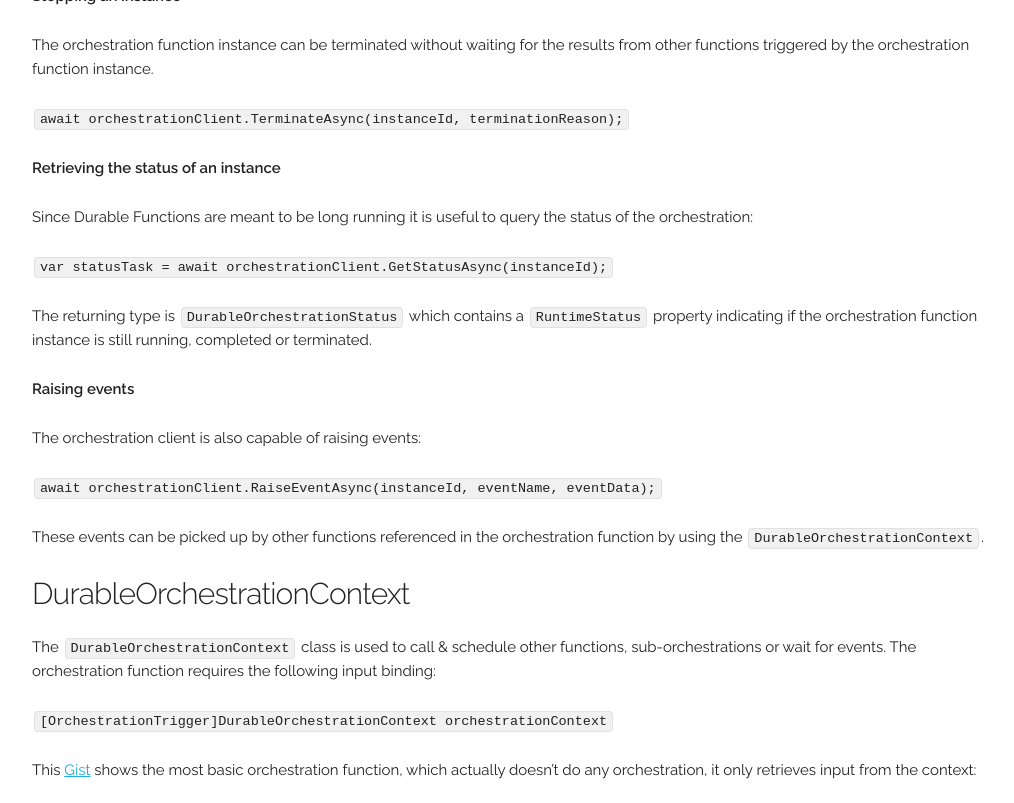
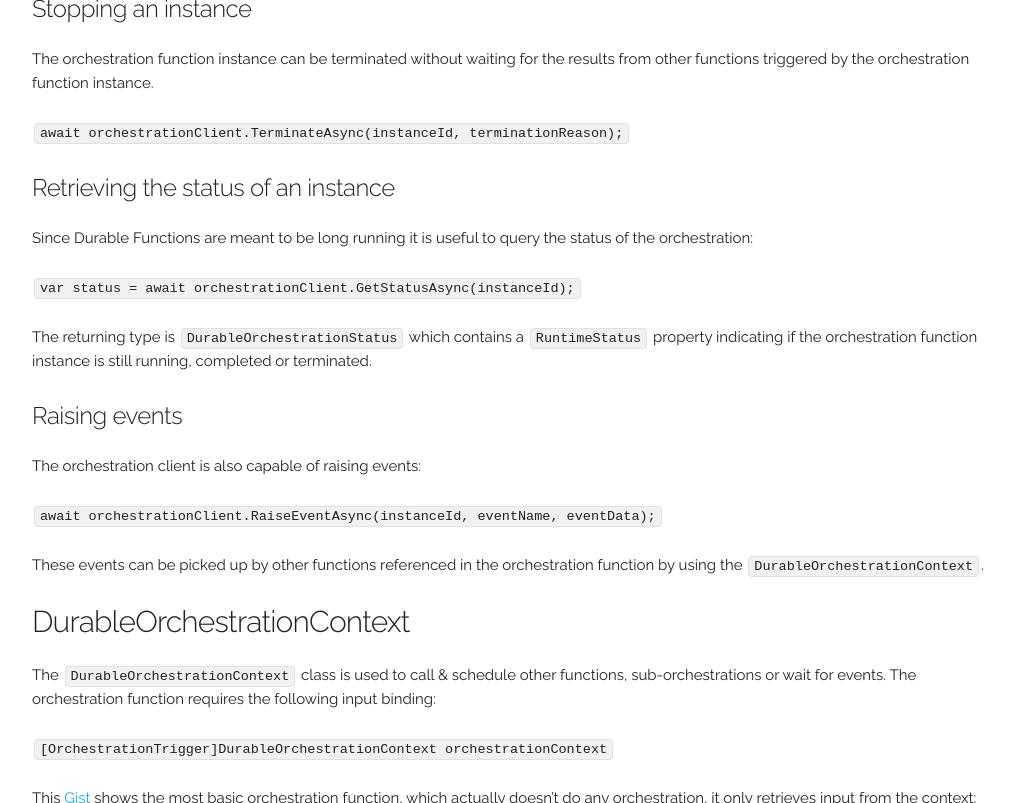
Before and after one commit to marcduiker/marcduiker.github.io, a Jekyll site: the page built from _posts/2017-11-05-durable-azure-functions-stateful-orchestrations.md, in a window 1280 px wide and 900 px high, scrolled down 1976 px, cut to the strip 0-803 px from the top of the window. Shown: the whole strip, without its empty margins (128-1142 px from the left). Built offline with Jekyll 4.4.1, drawn with Linux system fonts in a browser that asks for light colours; nearby versions of some CDN libraries; comment, search, counter and statistics services are not loaded.

Commit message:
Added article break and changed headings

```diff
--- a/_posts/2017-11-05-durable-azure-functions-stateful-orchestrations.md
+++ b/_posts/2017-11-05-durable-azure-functions-stateful-orchestrations.md
@@ -9,6 +9,8 @@ tags: azure functions serverless faas "functions as a service"
 ## Durable Functions
 
 The most recent addition to Azure Functions, the FaaS Service offering from Microsoft, is called [Durable Functions](https://azure.github.io/azure-functions-durable-extension/articles/overview.html){:target="_blank"}. With this extension long running and stateful function orchestrations can be developed. This is a welcome addition to the Azure serverless product suite since it is now much easier to implement function chaining and fan-in/fan-out messaging scenarios.
+
+<!--more-->
 
 ### How does it work?
 
@@ -27,7 +29,7 @@ In order to use this client the following input binding needs to be added:
 
 The client exposes the following functionalities:
 
-__Starting an instance__
+##### Starting an instance
 
 This will start a new instance of an orchestration function.
 
@@ -37,21 +39,21 @@ This [Gist](https://gist.github.com/marcduiker/e0e7cb5c7eb81614ab5a4470de95d74a)
 
 {% gist e0e7cb5c7eb81614ab5a4470de95d74a %}
 
-__Stopping an instance__
+##### Stopping an instance
 
 The orchestration function instance can be terminated without waiting for the results from other functions triggered by the orchestration function instance.
 
 `await orchestrationClient.TerminateAsync(instanceId, terminationReason);`
 
-__Retrieving the status of an instance__
+##### Retrieving the status of an instance
 
 Since Durable Functions are meant to be long running it is useful to query the status of the orchestration:
 
-`var statusTask = await orchestrationClient.GetStatusAsync(instanceId);`
+`var status = await orchestrationClient.GetStatusAsync(instanceId);`
 
 The returning type is `DurableOrchestrationStatus` which contains a `RuntimeStatus` property indicating if the orchestration function instance is still running, completed or terminated.
 
-__Raising events__
+##### Raising events
 
 The orchestration client is also capable of raising events:
 
@@ -72,7 +74,7 @@ This [Gist](https://gist.github.com/marcduiker/e127deda371260f71ca93b1182e35a85)
 
 Although the `DurableOrchestrationContext` class contains about 15 methods I'll only describe a few of them in this initial post.
 
-__Get function input__
+##### Get function input
 
 When input is passed to the orchestration function (as JSON) this can be retrieved & deserialized by the `GetInput<T>` method.
 
@@ -80,7 +82,7 @@ To retrieve a list of names the following can be used:
 
 `var names = orchestrationContext.GetInput<List<string>>()`
 
-__Call another function__
+##### Call another function
 
 The orchestration function can call other functions using the `CallActivityAsync<T>` method.
 
@@ -88,7 +90,7 @@ The following example calls the _CollectNames_ function. Passes an initial list
 
 `var collectNamesResult = await context.CallActivityAsync<List<string>>("CollectNames", names);`
 
-__Wait for an event__
+##### Wait for an event
 
 As mentioned earlier, the `OrchestrationClient` can raise events and other functions can react on these by using the `WaitForExternalEvent<T>` method.
 
@@ -98,7 +100,7 @@ The following example describes the method to wait on the _addname_ event which
 
 When it's required to await several events use the `await Task.WhenAll(...)` or `Task.WhenAny(...)` methods.
 
-__Restart the orchestration__
+##### Restart the orchestration
 
 When an orchestration is required to be running forever and its history is not of importance the `ContinueAsNew(object input)` method can be used to restart the orchestration which resets its history. The current state of orchestration can still be kept because it can be passed to this method and used again at the start of the orchestration using `GetInput<T>`.
 
```
